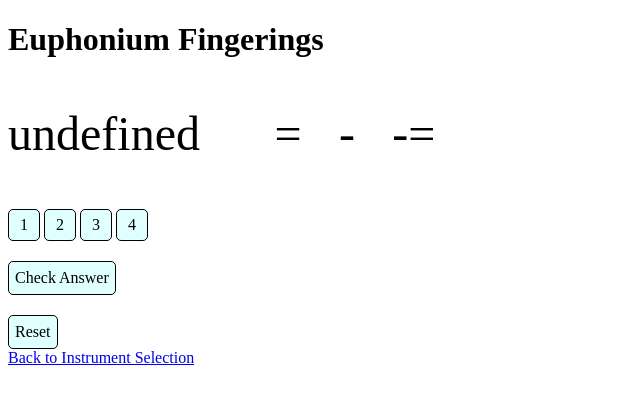
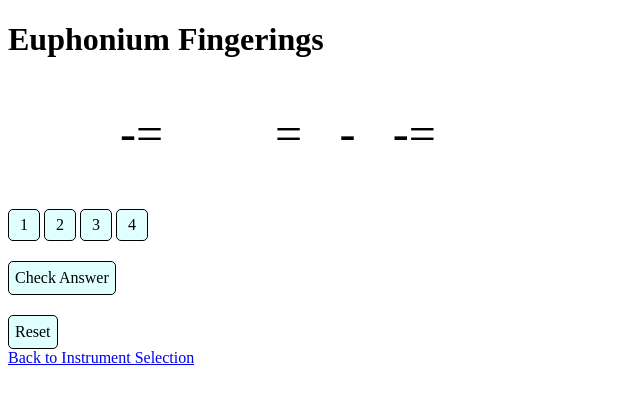
Before and after one commit to StephenBuley/band-fingerings, a React (Vite) app: page /euphonium in a window 1280 px wide. Shown: the top 404 px of the page, without its empty margins (0-640 px from the left). Built offline with nearby package versions, Linux system fonts and the light colour scheme.

Commit message:
add bass clef for euph

```diff
--- a/src/components/InstrumentPage.tsx
+++ b/src/components/InstrumentPage.tsx
@@ -22,7 +22,6 @@ export default function InstrumentPage({
     // this sets a random note on refresh
     const letters = [
       // some commented out to deal with fingerings, haven't decided whether to include them or not
-
       'A',
       // "A#",
       'Ab',
--- a/src/musicNotes.ts
+++ b/src/musicNotes.ts
@@ -1,5 +1,6 @@
 const musicNotes = {
   trebleClefWithStaff: '-=', // U+E01AU+E050U+E01A-=U+E01A
+  bassClefWithStaff: '-=',
   B4: '', // U+E1D5=U+E01A
   A4: '=', // U+EB98U+E1D5=U+E01A
   C5: '=', // U+EB90U+E1D5=U+E01A
```
